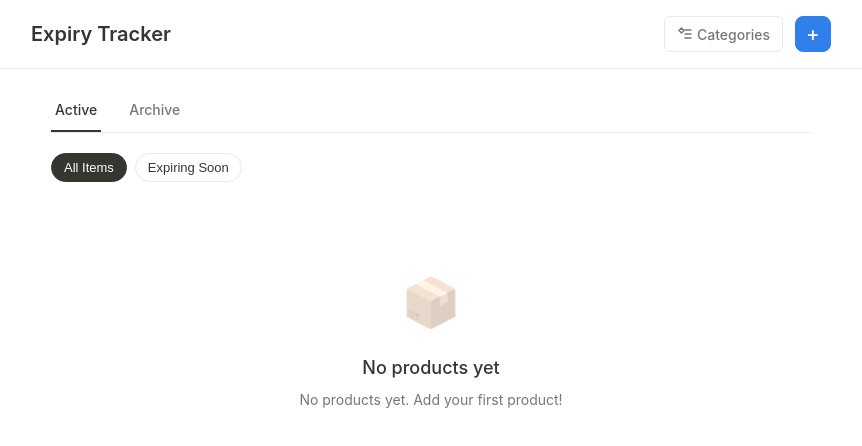
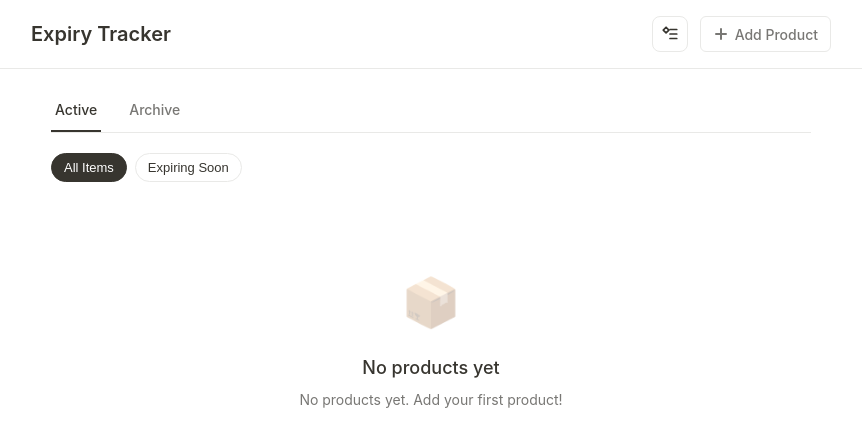
Before and after one commit to hueychyi-ux/expiry-tracker, a React (Vite) app: page / in a window 1280 px wide. Shown: the top 446 px of the page, without its empty margins (209-1071 px from the left). Built offline with nearby package versions, Linux system fonts and the light colour scheme.

Commit message:
Update to Add Product button with proper hierarchy

```diff
--- a/src/App.jsx
+++ b/src/App.jsx
@@ -44,18 +44,19 @@ function App() {
         <div className="header-content">
           <h1 className="app-title">Expiry Tracker</h1>
           <div className="header-actions">
+            {/* Categories button - icon only */}
             <button
-              className="btn btn-text-icon"
+              className="btn btn-icon"
               onClick={() => setIsSettingsOpen(true)}
               aria-label="Categories"
+              title="Categories"
             >
               <svg
-                width="16"
-                height="16"
+                width="18"
+                height="18"
                 viewBox="0 0 16 16"
                 fill="none"
                 xmlns="http://www.w3.org/2000/svg"
-                style={{ marginRight: '4px' }}
               >
                 <path
                   d="M2 4.5L4.5 2L7 4.5L4.5 7L2 4.5Z"
@@ -83,15 +84,30 @@ function App() {
                   strokeLinecap="round"
                 />
               </svg>
-              Categories
             </button>
             {activeTab === 'active' && (
+              /* Add button - icon + text (primary) */
               <button
-                className="btn btn-primary btn-icon"
+                className="btn btn-primary btn-text-icon"
                 onClick={() => setIsAddModalOpen(true)}
                 aria-label="Add product"
               >
-                +
+                <svg
+                  width="16"
+                  height="16"
+                  viewBox="0 0 16 16"
+                  fill="none"
+                  xmlns="http://www.w3.org/2000/svg"
+                  style={{ marginRight: '6px' }}
+                >
+                  <path
+                    d="M8 3V13M3 8H13"
+                    stroke="currentColor"
+                    strokeWidth="2"
+                    strokeLinecap="round"
+                  />
+                </svg>
+                Add Product
               </button>
             )}
           </div>
```
